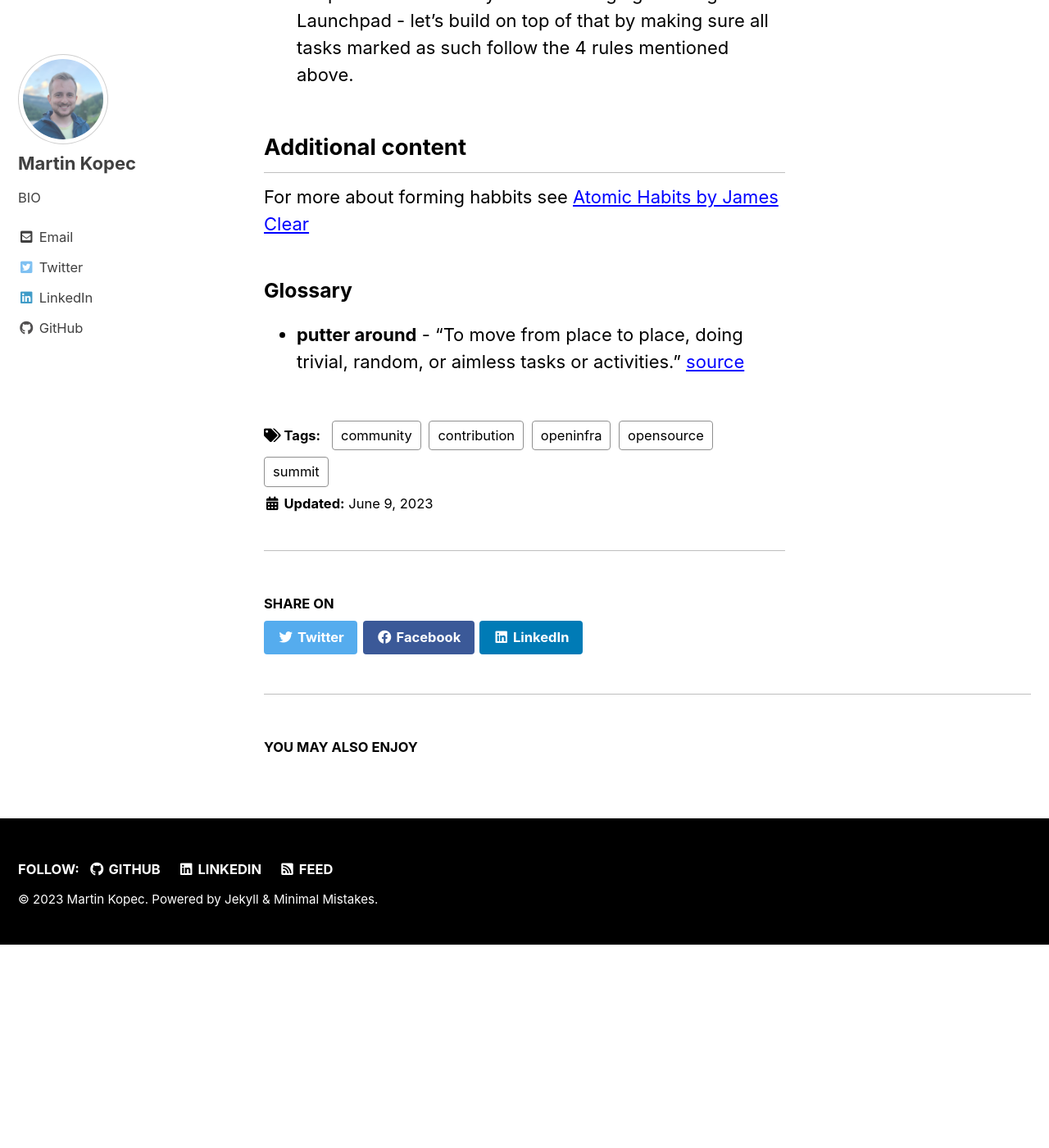
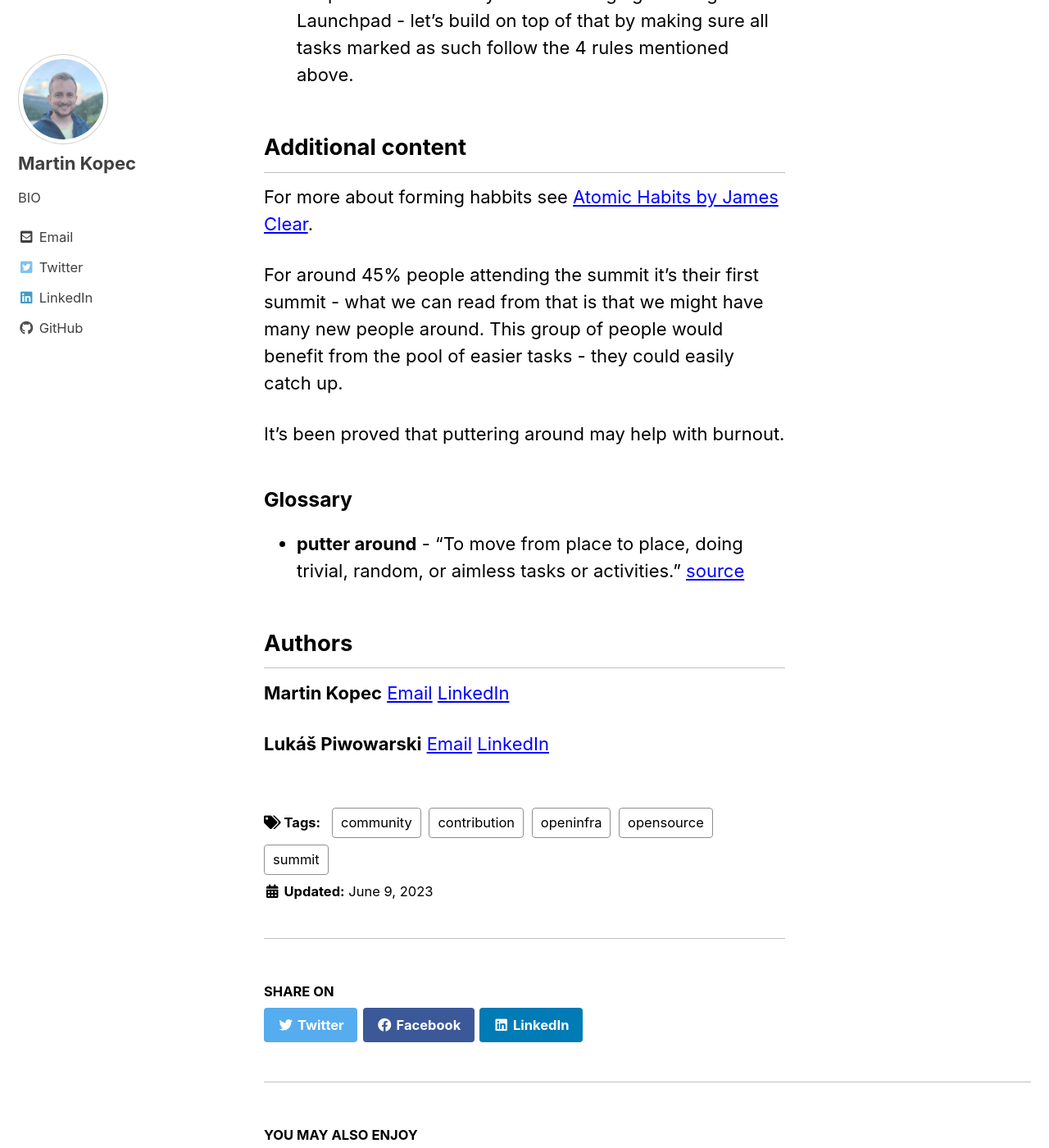
Before and after one commit to kopecmartin/kopecmartin.github.io, a Jekyll site: the page built from _posts/2023-06-09-onboard-not-only-new-contributors.md, in a window 1280 px wide and 1400 px high, scrolled down 1533 px. Shown: the whole window at 82% size. Built offline with Jekyll 4.4.1, drawn with Linux system fonts in a browser that asks for light colours; cached includes are drawn as plain includes; before the commit the page ends 2685 px from its top, so only the background shows below that.

Commit message:
Additional content

```diff
--- a/_posts/2023-06-09-onboard-not-only-new-contributors.md
+++ b/_posts/2023-06-09-onboard-not-only-new-contributors.md
@@ -31,7 +31,20 @@ Most of the content will be added here after the Summit. If you're here now, it
 
 ## Additional content
 
-For more about forming habbits see [Atomic Habits by James Clear](https://jamesclear.com/atomic-habits-summary)
+For more about forming habbits see [Atomic Habits by James Clear](https://jamesclear.com/atomic-habits-summary).
+
+For around 45% people attending the summit it's their first summit - what we can read from that is that we might have many new people around. This group of people would benefit from the pool of easier tasks - they could easily catch up.
+
+It's been proved that puttering around may help with burnout.
 
 ### Glossary
 - **putter around** - "To move from place to place, doing trivial, random, or aimless tasks or activities." [source](https://idioms.thefreedictionary.com/putter+around)
+
+## Authors
+**Martin Kopec**
+[Email](mailto:mkopec@redhat.com)
+[LinkedIn](https://www.linkedin.com/in/martin-kopec-07b29096/)
+
+**Lukáš Piwowarski**
+[Email](mailto:lpiwowar@redhat.com)
+[LinkedIn](https://www.linkedin.com/in/luk%C3%A1%C5%A1-p-02b235a6/)
```
